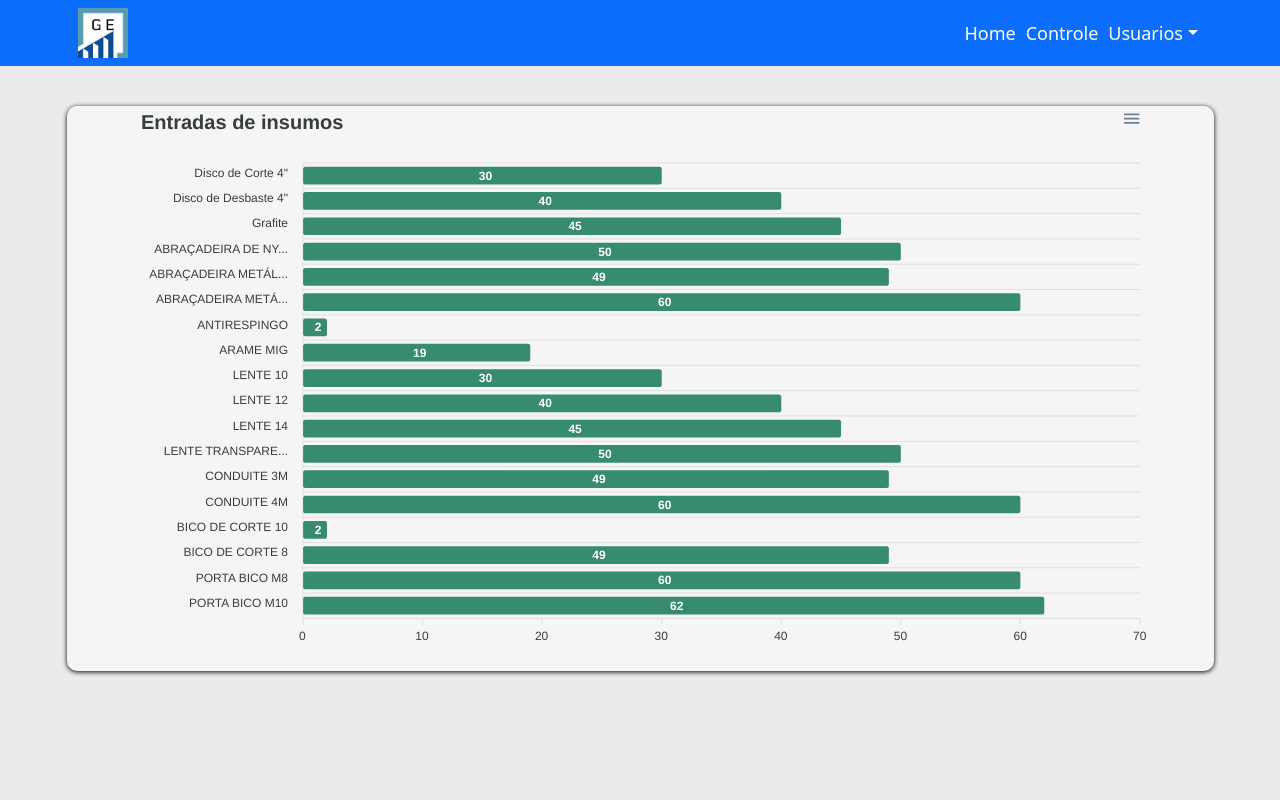
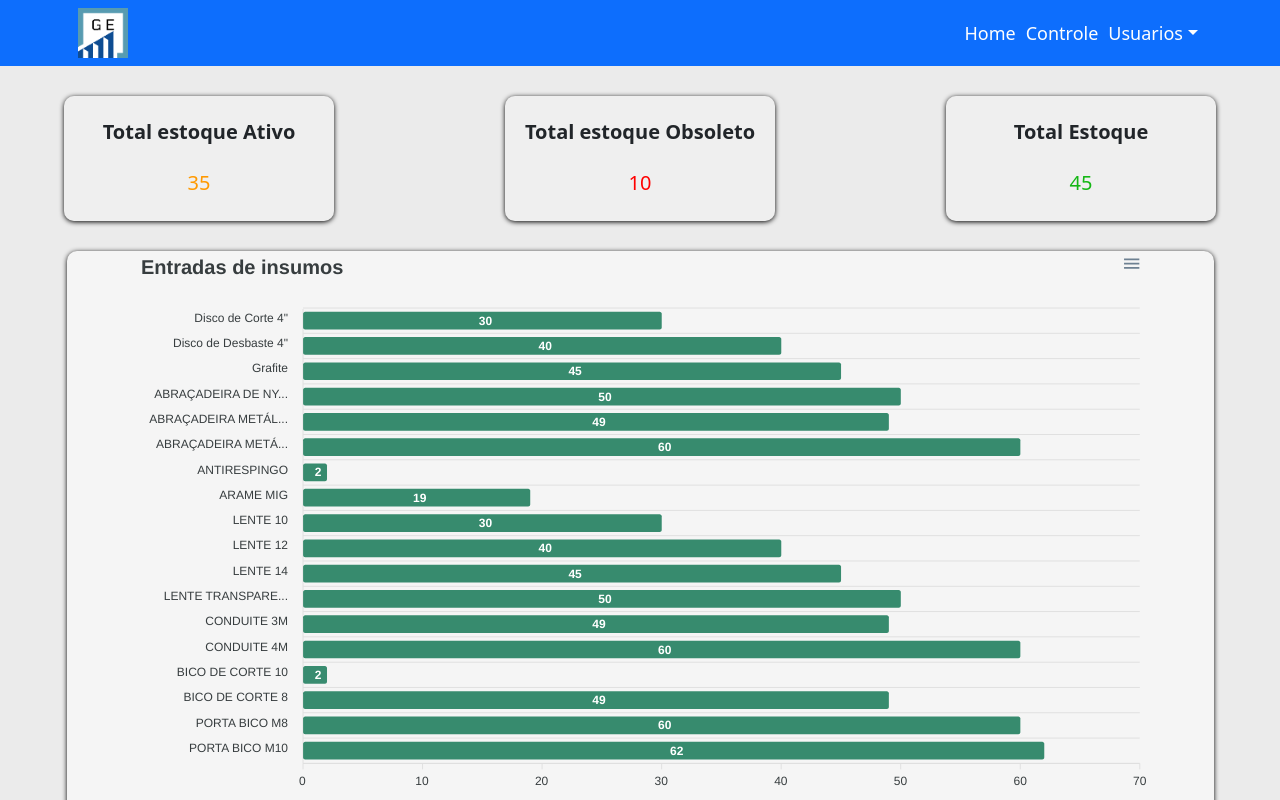
Before and after one commit to YagoFogaca/CE-FRONT, a React (Vite) app in the folder client/: page /homepage in a window 1280 px wide. Built offline with nearby package versions, Linux system fonts and the light colour scheme.

Commit message:
feat: criação do card de infos de estoque

```diff
--- /dev/null
+++ b/client/src/components/div-infos-homepage/index.divInfosHomepage.tsx
@@ -0,0 +1,20 @@
+import * as C from './style.divInfosHomepage';
+
+export function DivInfos() {
+  return (
+    <C.SectionDivInfosS>
+      <C.DivInfoss>
+        <h5>Total estoque Ativo</h5>
+        <span id="ativo">35</span>
+      </C.DivInfoss>
+      <C.DivInfoss>
+        <h5>Total estoque Obsoleto</h5>
+        <span id="obsoleto">10</span>
+      </C.DivInfoss>
+      <C.DivInfoss>
+        <h5>Total Estoque</h5>
+        <span id="total">45</span>
+      </C.DivInfoss>
+    </C.SectionDivInfosS>
+  );
+}
--- /dev/null
+++ b/client/src/components/div-infos-homepage/style.divInfosHomepage.ts
@@ -0,0 +1,50 @@
+import styled from 'styled-components';
+
+export const SectionDivInfosS = styled.section`
+  width: 90%;
+  margin-bottom: 20px;
+  display: flex;
+  gap: 12px;
+  flex-wrap: wrap;
+  justify-content: space-between;
+  align-items: center;
+
+  @media (max-width: 780px) {
+  }
+`;
+
+export const DivInfoss = styled.div`
+  width: 25%;
+  max-width: 270px;
+  min-width: 220px;
+  height: 125px;
+  background-color: #f5f5f55e;
+  border-radius: 10px;
+  box-shadow: 0px 1px 5px #000;
+
+  display: flex;
+  flex-direction: column;
+  justify-content: space-evenly;
+  align-items: center;
+
+  h5 {
+    font-size: 20px;
+    font-weight: 600;
+    margin: 0;
+  }
+
+  span {
+    font-size: 20px;
+  }
+
+  #ativo {
+    color: #f90;
+  }
+
+  #obsoleto {
+    color: #ff0000;
+  }
+  #total {
+    color: #14b714;
+  }
+`;
--- a/client/src/pages/homepage/index.homepage.tsx
+++ b/client/src/pages/homepage/index.homepage.tsx
@@ -1,4 +1,5 @@
 import { Chart } from '../../components/chart/index.chart';
+import { DivInfos } from '../../components/div-infos-homepage/index.divInfosHomepage';
 import { Header } from '../../components/header/index.header';
 import * as C from './style.homege';
 
@@ -32,6 +33,7 @@ export function Homepage() {
     <>
       <Header />
       <C.SectionHomepageS>
+        <DivInfos />
         <Chart
           id={'entradas-insumo'}
           colors={['#177958']}
```
